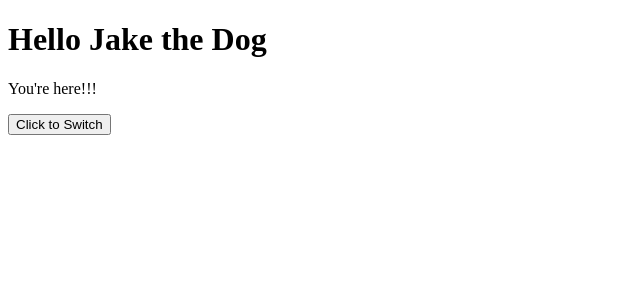
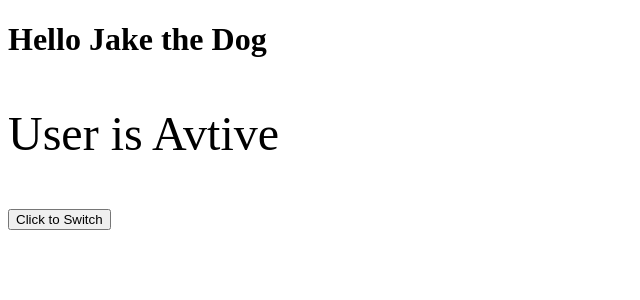
Before and after one commit to yusef-codes10/vue-course, a Vue app: page / in a window 1280 px wide. Shown: the top 300 px of the page, without its empty margins (0-640 px from the left). Built offline with nearby package versions, Linux system fonts and the light colour scheme.

Commit message:
if directives & v-on event listener

```diff
--- a/src/App.vue
+++ b/src/App.vue
@@ -10,10 +10,16 @@ function change() {
 }
 </script>
 <template>
-  <h1>Hello {{ name }}</h1>
-  <p v-if="status">You're here!!!</p>
-  <p v-else>You are not here</p>
-  <button @click="change">Click to Switch</button>
+  <div class="condtiom-directives">
+    <h1>Hello {{ name }}</h1>
+    <p v-if="status === true">User is Avtive</p>
+    <p v-else>User is not active</p>
+    <button @click="change">Click to Switch</button>
+  </div>
 </template>
 
-<style scoped></style>
+<style scoped>
+p {
+  font-size: 3rem;
+}
+</style>
```
